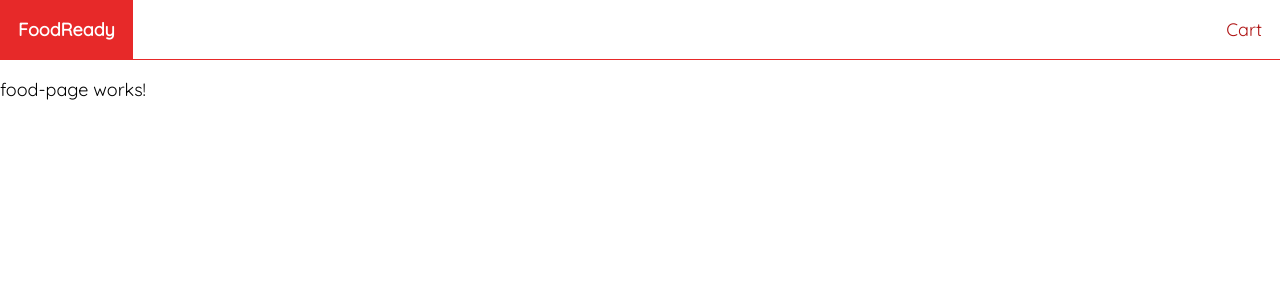
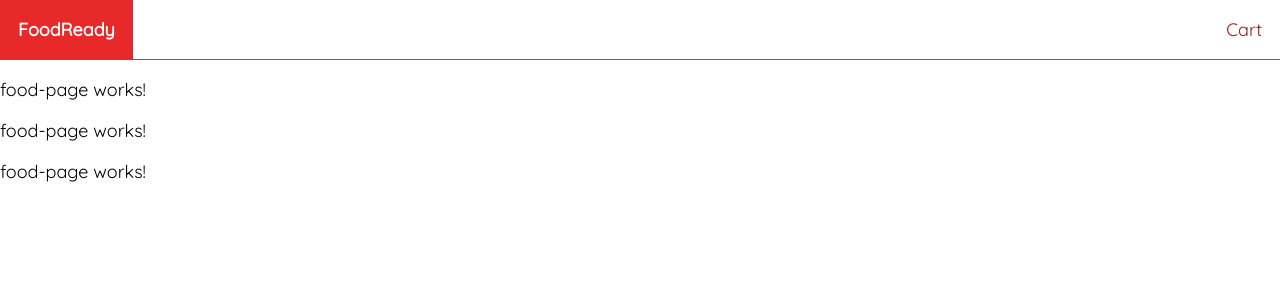
Before and after one commit to GitRavitHub/Food_App, an Angular app: page /food-page in a window 1280 px wide. Shown: the top 300 px of the page. Built offline with nearby package versions, Linux system fonts and the light colour scheme.

Commit message:
food update

```diff
--- a/src/app/components/pages/food-page/food-page.component.html
+++ b/src/app/components/pages/food-page/food-page.component.html
@@ -1 +1,3 @@
 <p>food-page works!</p>
+<p>food-page works!</p>
+<p>food-page works!</p>
```
Also changed, not shown: 1 other file (tests, documents, lock files or other folders).
